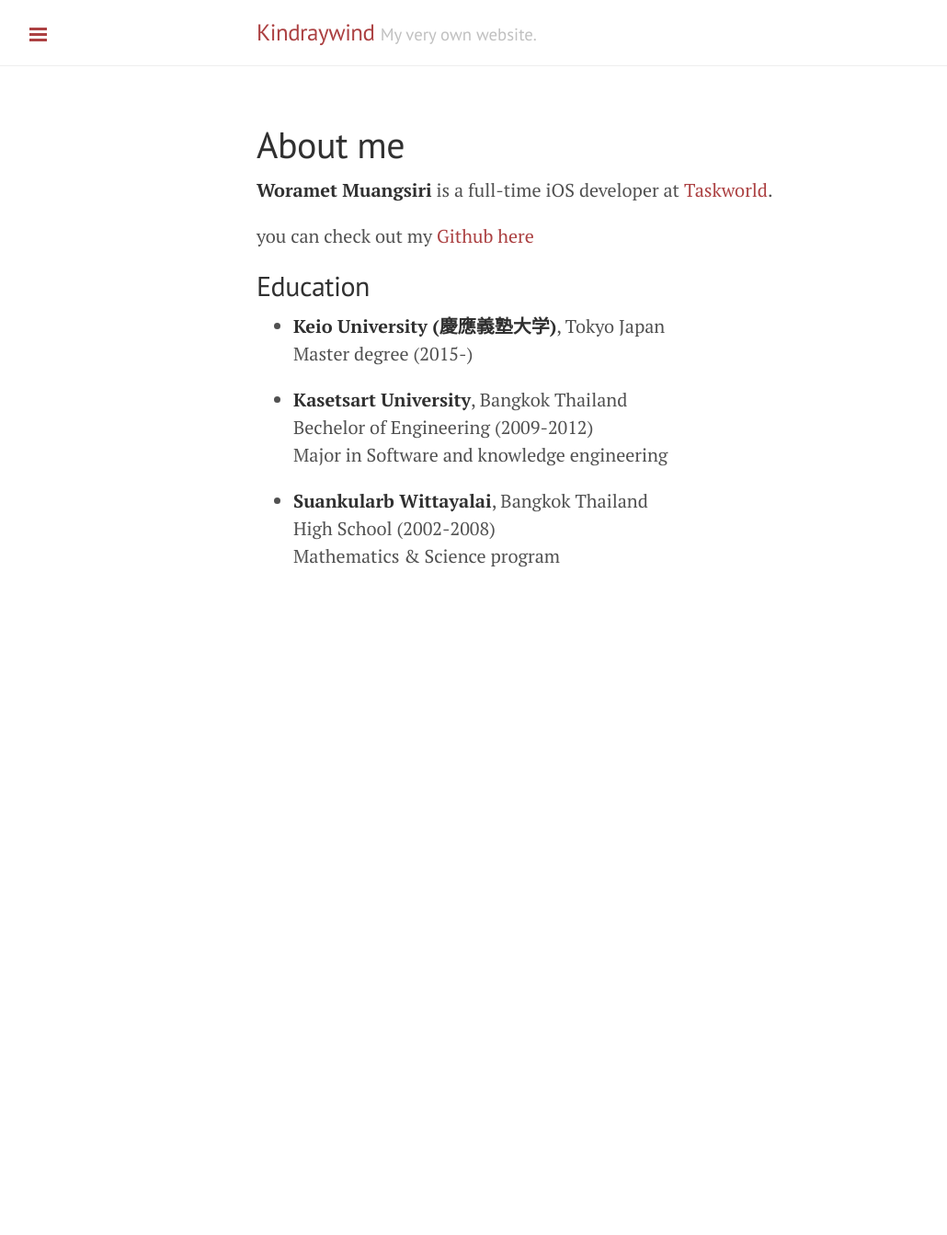
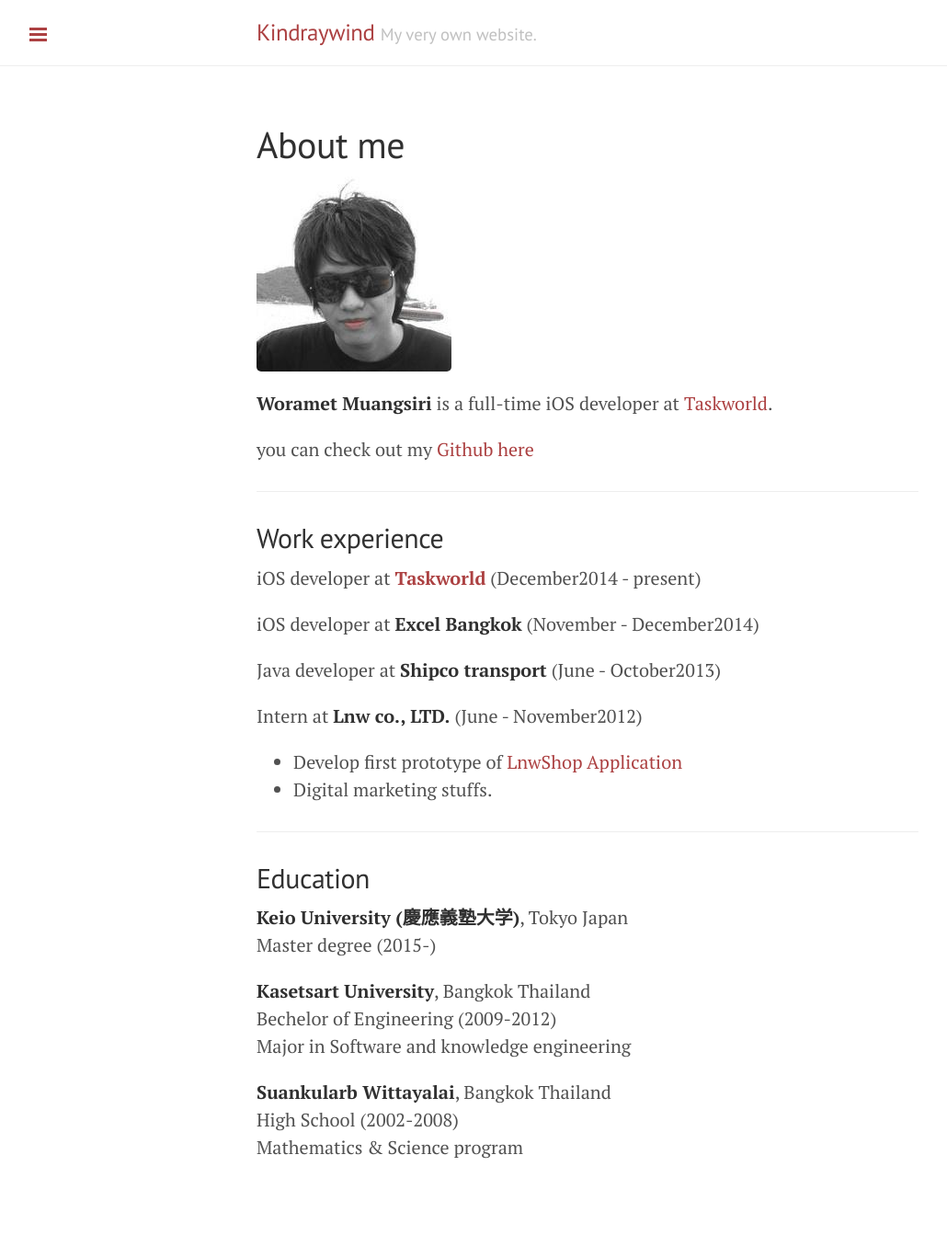
Before and after one commit to kindraywind/kindraywind.github.io, a Jekyll site: the page built from about.md, in a window 1280 px wide. Shown: the whole page at 92% size, without its empty margins (1-1031 px from the left). Built offline with Jekyll 4.4.1, drawn with Linux system fonts in a browser that asks for light colours; Markdown is read by kramdown in place of the engine named in the settings; before the commit the page ends 900 px from its top, so only the background shows below that.

Commit message:
Update readme
add education and work exp
add image

```diff
--- a/_includes/sidebar.html
+++ b/_includes/sidebar.html
@@ -25,8 +25,6 @@
       {% endif %}
     {% endfor %}
 
-    <a class="sidebar-nav-item" href="{{ site.github.repo }}/archive/v{{ site.version }}.zip">Download</a>
-    <a class="sidebar-nav-item" href="{{ site.github.repo }}">GitHub project</a>
     <span class="sidebar-nav-item">Currently v{{ site.version }}</span>
   </nav>
 
--- a/about.md
+++ b/about.md
@@ -3,19 +3,37 @@ layout: page
 title: About me
 ---
 
+![me](/img/me.jpg)
+
 **Woramet Muangsiri** is a full-time iOS developer at [Taskworld](https://www.taskworld.com/).
 
 you can check out my [Github here](https://github.com/kindraywind/)
 
+---
+
+## Work experience
+
+iOS developer at **[Taskworld](https://www.taskworld.com/)** (December2014 - present)
+
+iOS developer at **Excel Bangkok** (November - December2014)
+
+Java developer at **Shipco transport** (June - October2013)
+
+Intern at **Lnw co., LTD.** (June - November2012)
+
+- Develop first prototype of [LnwShop Application](https://itunes.apple.com/th/app/lnwshop/id667268963?mt=8&ign-mpt=uo%3D4)
+- Digital marketing stuffs.
+
+---
 
 ## Education
-- **Keio University (慶應義塾大学)**, Tokyo Japan
+**Keio University (慶應義塾大学)**, Tokyo Japan
 Master degree (2015-)
 
-- **Kasetsart University**, Bangkok Thailand
+**Kasetsart University**, Bangkok Thailand
 Bechelor of Engineering (2009-2012)
 Major in Software and knowledge engineering
 
-- **Suankularb Wittayalai**, Bangkok Thailand
+**Suankularb Wittayalai**, Bangkok Thailand
 High School (2002-2008)
 Mathematics & Science program
```
Also changed, not shown: img/me.jpg (added).
